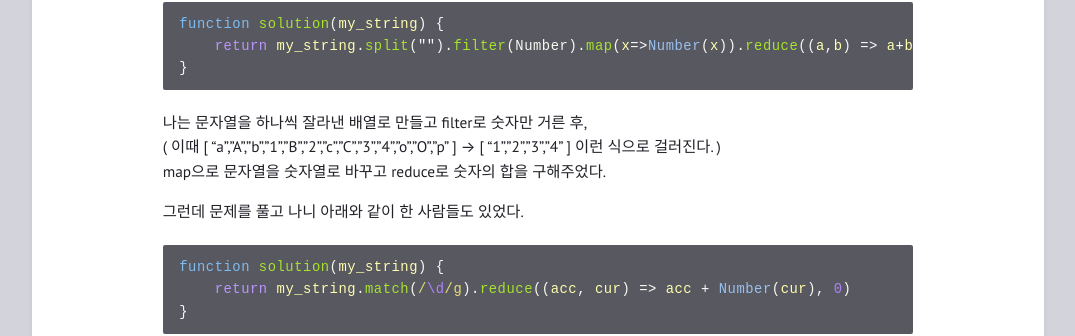
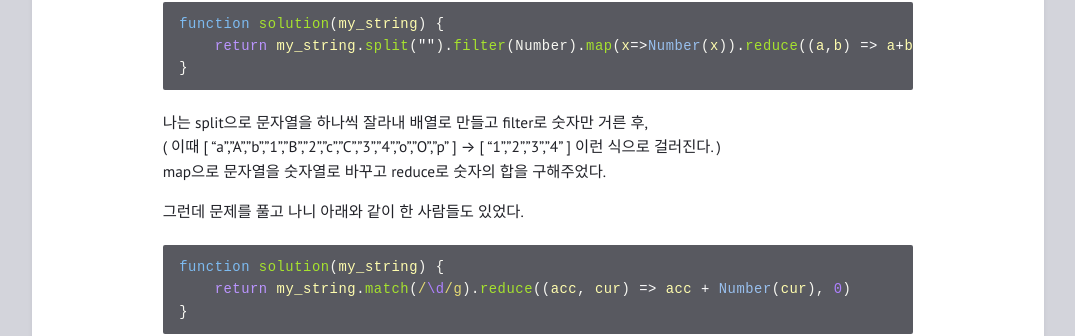
Before and after one commit to feb-dain/feb-dain.github.io, a Jekyll site: the page built from _posts/2022-10-21-repeat_removing-vowels_finding-only-numbers.md, in a window 1280 px wide and 900 px high, scrolled down 1434 px. Shown: the part 147-483 px from the top of the window, without its empty margins (102-1177 px from the left). Built offline with Jekyll 4.4.1, drawn with Linux system fonts in a browser that asks for light colours; comment, search, counter and statistics services are not loaded.

Commit message:
Update 2022-10-21-repeat_removing-vowels_finding-only-numbers.md

````diff
--- a/_posts/2022-10-21-repeat_removing-vowels_finding-only-numbers.md
+++ b/_posts/2022-10-21-repeat_removing-vowels_finding-only-numbers.md
@@ -66,7 +66,7 @@ function solution(my_string) {
     return my_string.split("").filter(Number).map(x=>Number(x)).reduce((a,b) => a+b);
 }
 ```
-나는 문자열을 하나씩 잘라낸 배열로 만들고 filter로 숫자만 거른 후,<br>
+나는 split으로 문자열을 하나씩 잘라내 배열로 만들고 filter로 숫자만 거른 후,<br>
 ( 이때 [ "a","A","b","1","B","2","c","C","3","4","o","O","p" ] → [ "1","2","3","4" ] 이런 식으로 걸러진다. )<br>
 map으로 문자열을 숫자열로 바꾸고 reduce로 숫자의 합을 구해주었다.
 
````
